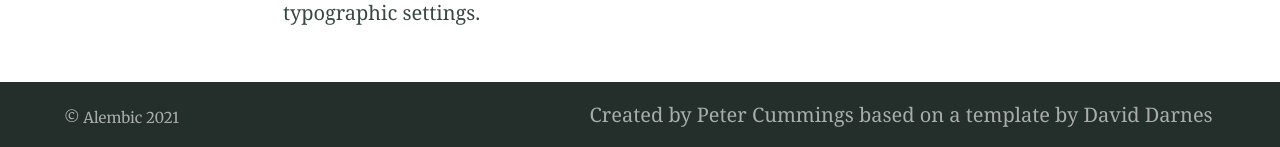
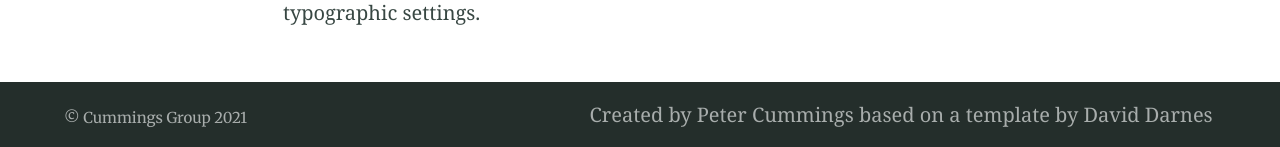
Before and after one commit to ptc2ug/ptc2ug.github.io, a Jekyll site: the page built from index.md, in a window 1280 px wide and 900 px high, scrolled down 4872 px. Shown: the part 750-897 px from the top of the window. Built offline with Jekyll 4.4.1, drawn with Linux system fonts in a browser that asks for light colours; part of the change alters nothing that is shown.

Commit message:
Update _config.yml

```diff
--- a/_config.yml
+++ b/_config.yml
@@ -93,13 +93,13 @@ defaults:
 # 7. Site settings
 encoding: utf-8 # Make sure the encoding is right
 lang: en-GB # Set the site language
-title: "Alembic" # Site name or title, also used in jekyll-seo-tag
+title: "Cummings Group" # Site name or title, also used in jekyll-seo-tag
 logo: "/assets/logos/logo.svg" # Site logo, also used in jekyll-seo-tag
-description: "Alembic is a starting point for Jekyll projects. Rather than starting from scratch, this boilerplate is designed to get the ball rolling immediately" # Site description and default description, also used in jekyll-seo-tag
-url: "https://alembic.darn.es" # Site url, also used in jekyll-seo-tag
+description: "Website for the reseach group of Peter Cummings" # Site description and default description, also used in jekyll-seo-tag
+url: "http://petercummings.org" # Site url, also used in jekyll-seo-tag
 baseurl: ""
-repo: "https://github.com/daviddarnes/alembic"
-email: "me@daviddarnes.com"
+repo: "https://github.com/ptc2ug/ptc2ug.github.io"
+email: "peter.cummings@vanderbilt.edu"
 # disqus: "alembic-1" # Blog post comments, uncomment the option and set the site ID from your Disqus account
 # google_analytics: ''
 # google_analytics_anonymize_ip: ''
```
